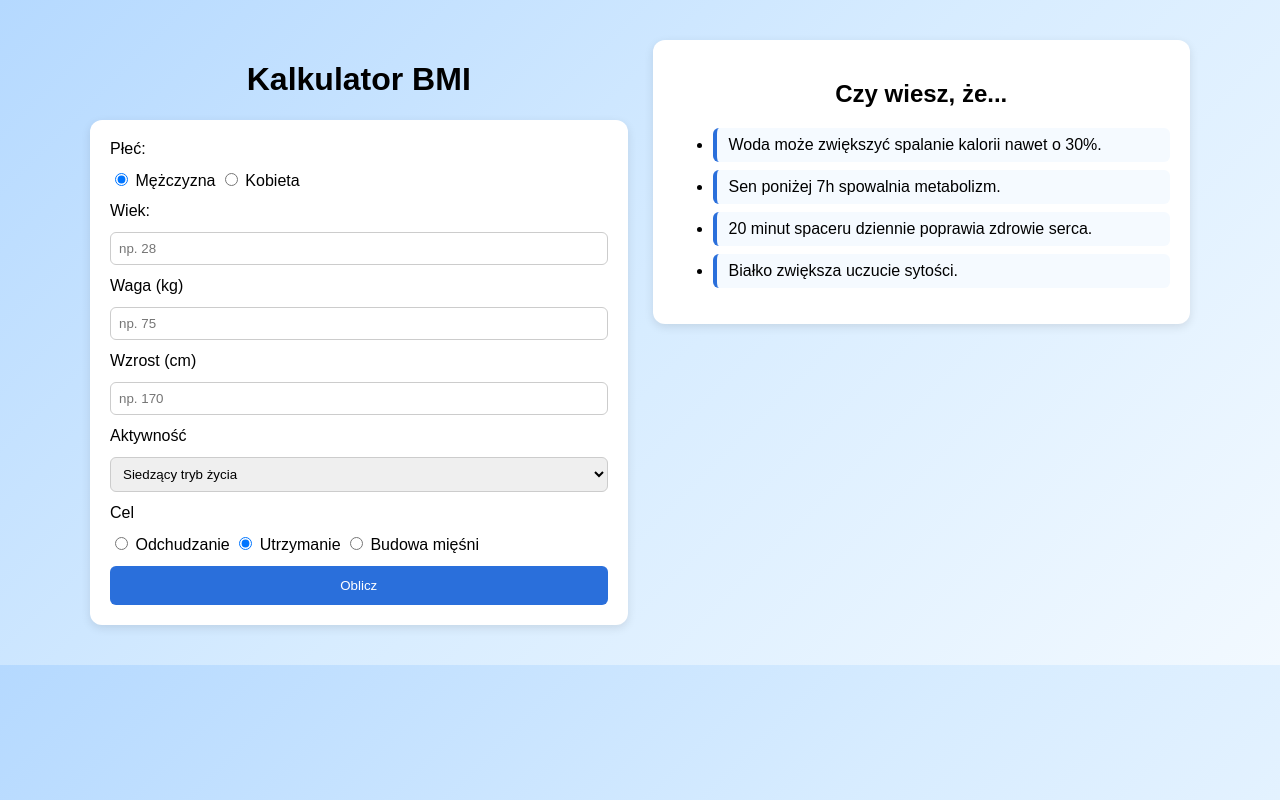
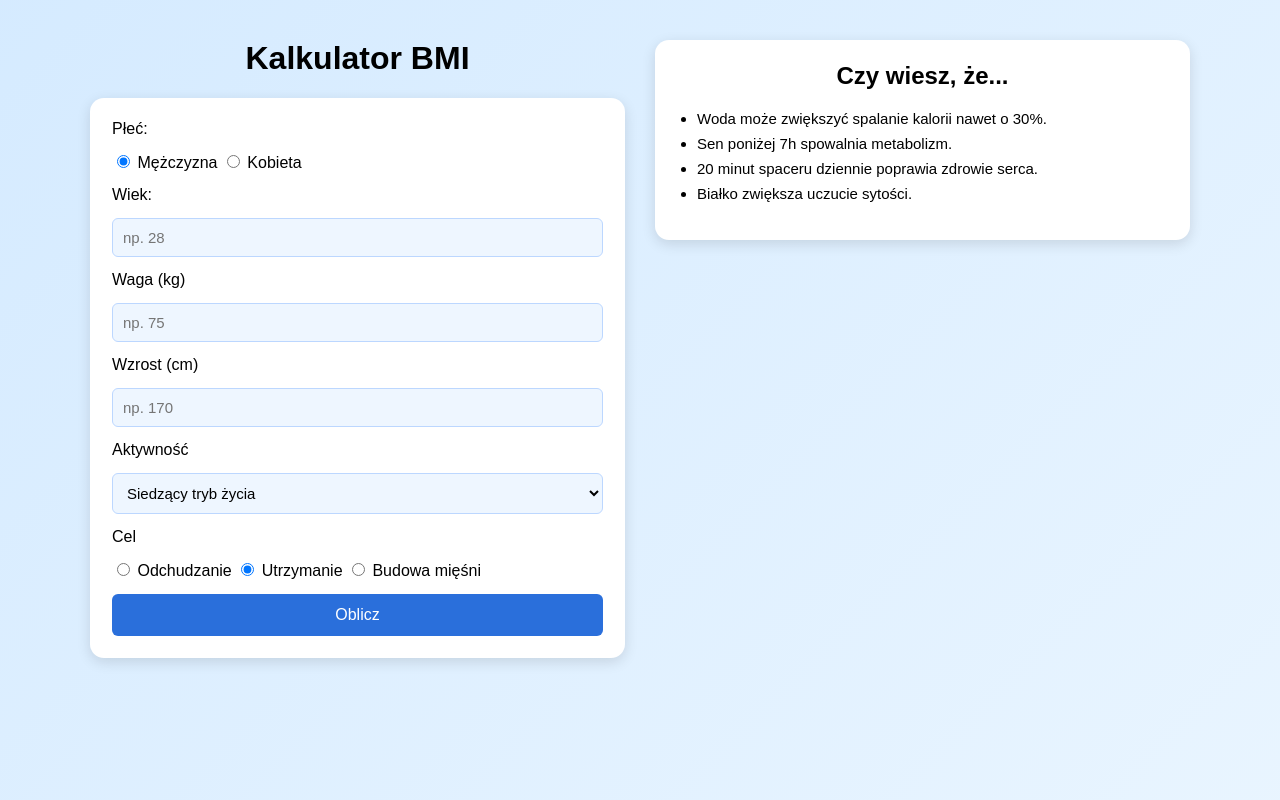
Before and after one commit to winesssht/akarpenko_php-master, a PHP site: page / in a window 1280 px wide. Run offline with PHP 8.4, Linux system fonts and the light colour scheme.

Commit message:
all good

```diff
--- a/akarpenko_php-master/style.css
+++ b/akarpenko_php-master/style.css
@@ -1,49 +1,59 @@
-/* Фон */
 body {
     margin: 0;
     padding: 0;
     font-family: Arial, sans-serif;
-    background: linear-gradient(135deg, #b5d9ff, #d7ecff, #f2f9ff);
+    background: linear-gradient(135deg, #a8d8ff, #d0e8ff, #f5fbff);
+    background-size: 400% 400%;
+    animation: gradientFlow 12s ease infinite;
 }
 
-/* Контейнер */
+
+@keyframes gradientFlow {
+    0% { background-position: 0% 50%; }
+    50% { background-position: 100% 50%; }
+    100% { background-position: 0% 50%; }
+}
+
+
 .container {
     display: flex;
     max-width: 1100px;
     margin: 40px auto;
-    gap: 25px;
+    gap: 30px;
     padding: 0 20px;
 }
 
-/* Левая и правая панели */
+
 .left-panel, .right-panel {
     flex: 1;
 }
 
-/* Карточки */
+
 form, .facts-box, .result-box, .meal-box {
     background: white;
-    padding: 20px;
-    border-radius: 12px;
-    box-shadow: 0 3px 10px rgba(0,0,0,0.1);
+    padding: 22px;
+    border-radius: 14px;
+    box-shadow: 0 4px 14px rgba(0,0,0,0.12);
+    margin-bottom: 20px;
 }
 
-/* Заголовки */
-h1, h2 {
+h1, h2, h3 {
     text-align: center;
+    margin-top: 0;
 }
 
-/* Форма */
 form {
     display: flex;
     flex-direction: column;
-    gap: 12px;
+    gap: 14px;
 }
 
 input, select {
-    padding: 8px;
-    border: 1px solid #ccc;
+    padding: 10px;
+    border: 1px solid #bcd7ff;
     border-radius: 6px;
+    background: #eef6ff;
+    font-size: 15px;
 }
 
 button {
@@ -53,17 +63,25 @@ button {
     border: none;
     border-radius: 6px;
     cursor: pointer;
+    font-size: 16px;
+    transition: 0.2s;
 }
 
 button:hover {
     background: #1f5bb8;
 }
 
-/* Списки */
-.meal-list li, .facts-list li {
-    background: #f5faff;
-    padding: 8px 12px;
+.facts-list, .meal-list {
+    padding-left: 20px;
+}
+
+.facts-list li, .meal-list li {
     margin-bottom: 8px;
-    border-radius: 6px;
-    border-left: 4px solid #2a6fdb;
+    font-size: 15px;
+    list-style-type: disc;
 }
+
+.result-line {
+    margin-bottom: 8px;
+    font-size: 16px;
+}
```
